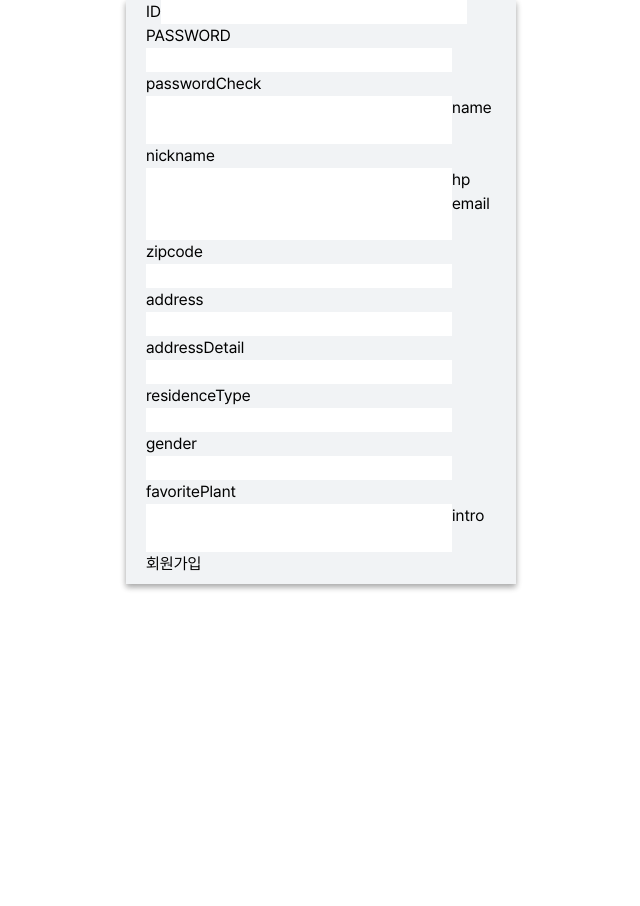
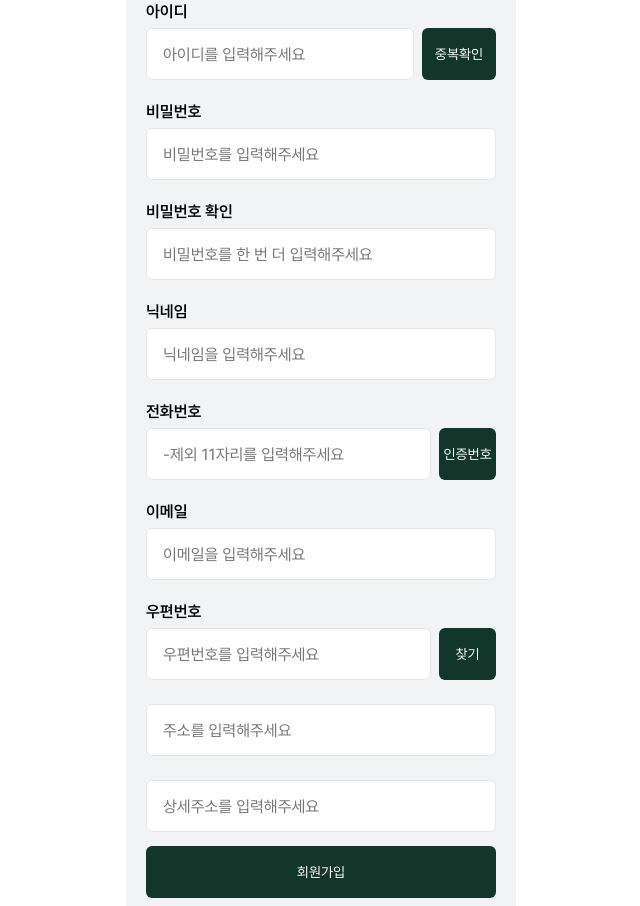
Before and after one commit to Plant-Hostel/PlantHostel-Client, a Next.js app: page /join in a window 1280 px wide. Shown: the whole page, without its empty margins (319-959 px from the left). Before the commit the page ends 800 px from the top, so only its background shows below. Built offline with nearby package versions, Linux system fonts and the light colour scheme.

Commit message:
회원가입 페이지 공통 적용

```diff
--- a/src/app/globals.css
+++ b/src/app/globals.css
@@ -16,7 +16,7 @@ body {
   margin: 0 auto;
   background-color: var(--background);
   height: 100%;
-  box-shadow: 0 3px 6px rgba(0, 0, 0, 0.16), 0 3px 6px rgba(0, 0, 0, 0.23);
+  min-height: 100vh;
   font-family: "Pretendard-Regular";
 }
 
--- a/src/components/common/CommonButton.tsx
+++ b/src/components/common/CommonButton.tsx
@@ -3,7 +3,7 @@ import { cva } from "class-variance-authority";
 import React, { ButtonHTMLAttributes } from "react";
 
 const ButtonVariants = cva(
-  "p-5 rounded-[6px] h-[52px] flex items-center justify-center",
+  "rounded-[6px] h-[52px] flex items-center justify-center text-[14px]",
   {
     variants: {
       size: {
--- a/src/components/common/CommonInput.tsx
+++ b/src/components/common/CommonInput.tsx
@@ -3,9 +3,13 @@ import { cva } from "class-variance-authority";
 import React, { InputHTMLAttributes, ReactNode, forwardRef } from "react";
 
 const InputVariants = cva(
-  "relative w-[350px] h-[52px] py-[17px] px-[16px] rounded-[6px] pr-12 border focus:outline-none flex items-center",
+  "relative  h-[52px] py-[17px] px-[16px] rounded-[6px] pr-12 placeholder-sub02 border focus:outline-none flex items-center",
   {
     variants: {
+      inputSize: {
+        full: "w-full",
+        smallButton: "w-[268px]", //small Button이랑 같이쓰이는 input
+      },
       color: {
         default: "border-#DEE3E1",
         blank: "border-#DEE3E1 text-sub02",
@@ -14,6 +18,7 @@ const InputVariants = cva(
       },
     },
     defaultVariants: {
+      inputSize: "full",
       color: "default",
     },
   }
@@ -21,11 +26,12 @@ const InputVariants = cva(
 
 interface InputProps extends InputHTMLAttributes<HTMLInputElement> {
   id: string;
-  label: string;
+  label?: string;
   type?: "text" | "password" | "email";
   placeholder?: string;
   onChange?: (e: React.ChangeEvent<HTMLInputElement>) => void;
   errorMessage?: string;
+  inputSize?: "full" | "smallButton";
   color?: "primary" | "default" | "warning" | "blank";
   icon?: ReactNode;
   className?: string;
@@ -39,6 +45,7 @@ const CommonInput = forwardRef<HTMLInputElement, InputProps>(
       type = "text",
       placeholder = "",
       errorMessage,
+      inputSize,
       color,
       icon,
       className,
@@ -54,7 +61,7 @@ const CommonInput = forwardRef<HTMLInputElement, InputProps>(
         <div className="relative">
           <input
             id={id}
-            className={cn(InputVariants({ color, className }))}
+            className={cn(InputVariants({ inputSize, color, className }))}
             ref={ref}
             type={type}
             placeholder={placeholder}
--- a/src/components/join/JoinForm.tsx
+++ b/src/components/join/JoinForm.tsx
@@ -5,6 +5,8 @@ import { Member } from "@/types/member";
 import { useRouter } from "next/navigation";
 import React from "react";
 import { useForm } from "react-hook-form";
+import CommonInput from "../common/CommonInput";
+import CommonButton from "../common/CommonButton";
 
 export default function JoinForm() {
   const router = useRouter();
@@ -23,124 +25,84 @@ export default function JoinForm() {
 
   return (
     <div>
+      <div></div>
       <form onSubmit={handleSubmit(onSubmit)}>
-        <label htmlFor="userId">ID</label>
-        <input
-          id="userId"
-          {...register("userId", {
-            required: "required",
-          })}
-          type="text"
-        />
-        <label htmlFor="password">PASSWORD</label>
-        <input
-          id="password	"
-          {...register("password", {
-            required: "required",
-            minLength: {
-              value: 5,
-              message: "min length is 5",
-            },
-          })}
-          type="password"
-        />
-        <label htmlFor="passwordCheck">passwordCheck</label>
-        <input
-          id="passwordCheck"
-          {...register("passwordCheck", {
-            required: "required",
-          })}
-          type="password"
-        />
-        <label htmlFor="name">name</label>
-        <input
-          id="name"
-          {...register("name", {
-            required: "required",
-          })}
-          type="text"
-        />
-        <label htmlFor="nickname">nickname</label>
-        <input
-          id="nickname"
-          {...register("nickname", {
-            required: "required",
-          })}
-          type="text"
-        />
-        <label htmlFor="hp">hp</label>
-        <input
-          id="hp"
-          {...register("hp", {
-            required: "required",
-          })}
-          type="text"
-        />
-        <label htmlFor="email">email</label>
-        <input
-          id="email"
-          {...register("email", {
-            required: "required",
-          })}
-          type="email"
-        />
-        <label htmlFor="zipcode">zipcode</label>
-        <input
-          id="zipcode"
-          {...register("zipcode", {
-            required: "required",
-          })}
-          type="text"
-        />
-        <label htmlFor="address">address</label>
-        <input
-          id="address"
-          {...register("address", {
-            required: "required",
-          })}
-          type="text"
-        />
-        <label htmlFor="addressDetail">addressDetail</label>
-        <input
-          id="addressDetail"
-          {...register("addressDetail", {
-            required: "required",
-          })}
-          type="text"
-        />
-        <label htmlFor="residenceType">residenceType</label>
-        <input
-          id="residenceType"
-          {...register("residenceType", {
-            required: "required",
-          })}
-          type="text"
-        />
-        <label htmlFor="gender">gender</label>
-        <input
-          id="gender"
-          {...register("gender", {
-            required: "required",
-          })}
-          type="text"
-        />
-        <label htmlFor="favoritePlant">favoritePlant</label>
-        <input
-          id="favoritePlant"
-          {...register("favoritePlant", {
-            required: "required",
-          })}
-          type="text"
-        />
-        <label htmlFor="intro">intro</label>
-        <input
-          id="intro"
-          {...register("intro", {
-            required: "required",
-          })}
-          type="text"
-        />
-        <button type="submit">회원가입</button>
+        <div className="flex flex-col gap-5 mb-[14px]">
+          <div className="flex items-end gap-2">
+            <CommonInput
+              id="userId"
+              label="아이디"
+              placeholder="아이디를 입력해주세요"
+              {...register("userId", { required: "ID is required" })}
+              inputSize="smallButton"
+            />
+            <CommonButton size="small" onClick={() => console.log("중복확인")}>
+              중복확인
+            </CommonButton>
+          </div>
+
+          <CommonInput
+            id="password"
+            label="비밀번호"
+            type="password"
+            placeholder="비밀번호를 입력해주세요"
+            {...register("password", { required: "PASSWORD is required" })}
+          />
+          <CommonInput
+            id="passwordCheck"
+            label="비밀번호 확인"
+            type="password"
+            placeholder="비밀번호를 한 번 더 입력해주세요"
+            {...register("passwordCheck", {
+              required: "passwordCheck is required",
+            })}
+          />
+          <CommonInput
+            id="nickname"
+            label="닉네임"
+            placeholder="닉네임을 입력해주세요"
+            {...register("nickname", { required: "nickname is required" })}
+          />
+          <div className="flex items-end gap-2">
+            <CommonInput
+              id="hp"
+              label="전화번호"
+              placeholder="-제외 11자리를 입력해주세요"
+              {...register("hp", { required: "hp is required" })}
+            />
+            <CommonButton size="small">인증번호</CommonButton>
+          </div>
+
+          <CommonInput
+            id="email"
+            label="이메일"
+            type="email"
+            placeholder="이메일을 입력해주세요"
+            {...register("email", { required: "email is required" })}
+          />
+          <div className="flex items-end gap-2">
+            <CommonInput
+              id="zipcode"
+              label="우편번호"
+              placeholder="우편번호를 입력해주세요"
+              {...register("zipcode", { required: "zipcode is required" })}
+            />
+            <CommonButton size="small">찾기</CommonButton>
+          </div>
+          <CommonInput
+            id="address"
+            placeholder="주소를 입력해주세요"
+            {...register("address", { required: "address is required" })}
+          />
+          <CommonInput
+            id="addressDetail"
+            placeholder="상세주소를 입력해주세요"
+            {...register("addressDetail", {
+              required: "addressDetail is required",
+            })}
+          />
+        </div>
+        <CommonButton type="submit">회원가입</CommonButton>
       </form>
     </div>
   );
```
